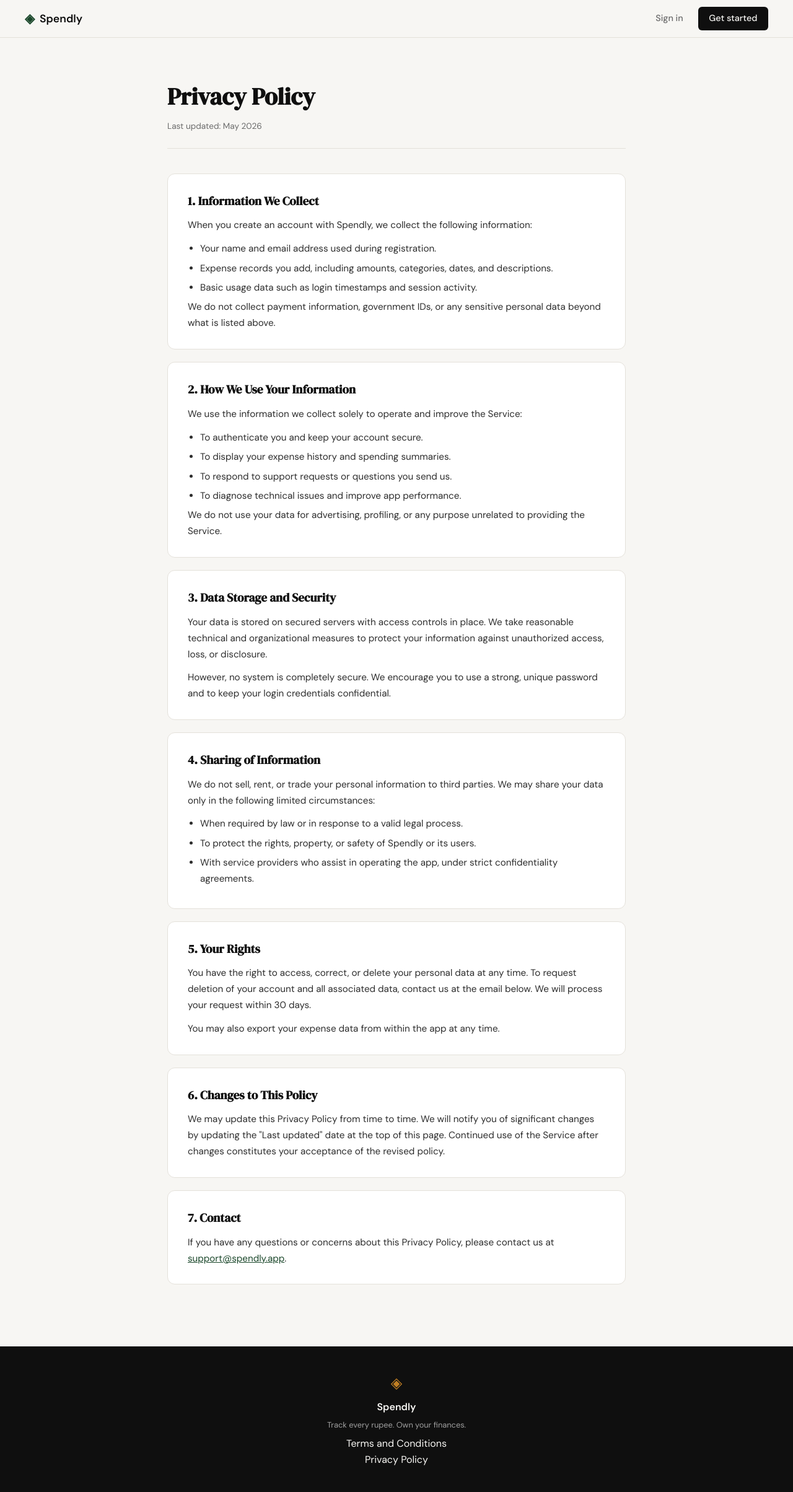
After one commit to nurali-techie/spendly, a Flask app: page /privacy in a window 1280 px wide. The commit adds this page. Shown: the whole page at 62% size. Run offline with Flask 3, Linux system fonts and the light colour scheme.

Commit message:
added privacy policy page

```diff
--- a/app.py
+++ b/app.py
@@ -25,6 +25,11 @@ def login():
 @app.route("/terms")
 def terms():
     return render_template("terms.html")
+
+
+@app.route("/privacy")
+def privacy():
+    return render_template("privacy.html")
 
 
 # ------------------------------------------------------------------ #
--- a/static/css/style.css
+++ b/static/css/style.css
@@ -533,36 +533,36 @@ a { color: inherit; text-decoration: none; }
 /* Terms page                                                          */
 /* ------------------------------------------------------------------ */
 
-.terms-section {
+.legal-section {
     padding: 4rem 2rem 5rem;
     background: var(--paper);
     min-height: calc(100vh - 60px - 100px);
 }
 
-.terms-container {
+.legal-container {
     max-width: 740px;
     margin: 0 auto;
 }
 
-.terms-header {
+.legal-header {
     margin-bottom: 2.5rem;
     padding-bottom: 1.5rem;
     border-bottom: 1px solid var(--border);
 }
 
-.terms-title {
+.legal-title {
     font-family: var(--font-display);
     font-size: 2.4rem;
     color: var(--ink);
     margin-bottom: 0.4rem;
 }
 
-.terms-updated {
+.legal-updated {
     font-size: 0.85rem;
     color: var(--ink-muted);
 }
 
-.terms-block {
+.legal-block {
     background: var(--paper-card);
     border: 1px solid var(--border);
     border-radius: var(--radius-md);
@@ -570,37 +570,37 @@ a { color: inherit; text-decoration: none; }
     margin-bottom: 1.25rem;
 }
 
-.terms-block h2 {
+.legal-block h2 {
     font-family: var(--font-display);
     font-size: 1.2rem;
     color: var(--ink);
     margin-bottom: 0.75rem;
 }
 
-.terms-block p {
+.legal-block p {
     font-size: 0.95rem;
     color: var(--ink-soft);
     line-height: 1.7;
     margin-bottom: 0.75rem;
 }
 
-.terms-block p:last-child {
+.legal-block p:last-child {
     margin-bottom: 0;
 }
 
-.terms-block ul {
+.legal-block ul {
     margin: 0.5rem 0 0 1.25rem;
     padding: 0;
 }
 
-.terms-block ul li {
+.legal-block ul li {
     font-size: 0.95rem;
     color: var(--ink-soft);
     line-height: 1.7;
     margin-bottom: 0.35rem;
 }
 
-.terms-block a {
+.legal-block a {
     color: var(--accent);
     text-decoration: underline;
 }
--- a/templates/base.html
+++ b/templates/base.html
@@ -36,7 +36,7 @@
             <p class="footer-copy">Track every rupee. Own your finances.</p>
             <div class="footer-links">
                 <a href="{{ url_for('terms') }}">Terms and Conditions</a><br>
-                <a href="#">Privacy Policy</a>
+                <a href="{{ url_for('privacy') }}">Privacy Policy</a>
             </div>
         </div>
     </footer>
--- /dev/null
+++ b/templates/privacy.html
@@ -0,0 +1,73 @@
+{% extends "base.html" %}
+
+{% block title %}Privacy Policy — Spendly{% endblock %}
+
+{% block content %}
+
+<section class="legal-section">
+    <div class="legal-container">
+        <div class="legal-header">
+            <h1 class="legal-title">Privacy Policy</h1>
+            <p class="legal-updated">Last updated: May 2026</p>
+        </div>
+
+        <div class="legal-body">
+            <div class="legal-block">
+                <h2>1. Information We Collect</h2>
+                <p>When you create an account with Spendly, we collect the following information:</p>
+                <ul>
+                    <li>Your name and email address used during registration.</li>
+                    <li>Expense records you add, including amounts, categories, dates, and descriptions.</li>
+                    <li>Basic usage data such as login timestamps and session activity.</li>
+                </ul>
+                <p>We do not collect payment information, government IDs, or any sensitive personal data beyond what is listed above.</p>
+            </div>
+
+            <div class="legal-block">
+                <h2>2. How We Use Your Information</h2>
+                <p>We use the information we collect solely to operate and improve the Service:</p>
+                <ul>
+                    <li>To authenticate you and keep your account secure.</li>
+                    <li>To display your expense history and spending summaries.</li>
+                    <li>To respond to support requests or questions you send us.</li>
+                    <li>To diagnose technical issues and improve app performance.</li>
+                </ul>
+                <p>We do not use your data for advertising, profiling, or any purpose unrelated to providing the Service.</p>
+            </div>
+
+            <div class="legal-block">
+                <h2>3. Data Storage and Security</h2>
+                <p>Your data is stored on secured servers with access controls in place. We take reasonable technical and organizational measures to protect your information against unauthorized access, loss, or disclosure.</p>
+                <p>However, no system is completely secure. We encourage you to use a strong, unique password and to keep your login credentials confidential.</p>
+            </div>
+
+            <div class="legal-block">
+                <h2>4. Sharing of Information</h2>
+                <p>We do not sell, rent, or trade your personal information to third parties. We may share your data only in the following limited circumstances:</p>
+                <ul>
+                    <li>When required by law or in response to a valid legal process.</li>
+                    <li>To protect the rights, property, or safety of Spendly or its users.</li>
+                    <li>With service providers who assist in operating the app, under strict confidentiality agreements.</li>
+                </ul>
+            </div>
+
+            <div class="legal-block">
+                <h2>5. Your Rights</h2>
+                <p>You have the right to access, correct, or delete your personal data at any time. To request deletion of your account and all associated data, contact us at the email below. We will process your request within 30 days.</p>
+                <p>You may also export your expense data from within the app at any time.</p>
+            </div>
+
+            <div class="legal-block">
+                <h2>6. Changes to This Policy</h2>
+                <p>We may update this Privacy Policy from time to time. We will notify you of significant changes by updating the "Last updated" date at the top of this page. Continued use of the Service after changes constitutes your acceptance of the revised policy.</p>
+            </div>
+
+            <div class="legal-block">
+                <h2>7. Contact</h2>
+                <p>If you have any questions or concerns about this Privacy Policy, please contact us at <a href="mailto:support@spendly.app">support@spendly.app</a>.</p>
+            </div>
+        </div>
+    </div>
+</section>
+
+{% endblock %}
```
Also changed, not shown: templates/terms.html (+12 -12 lines).
